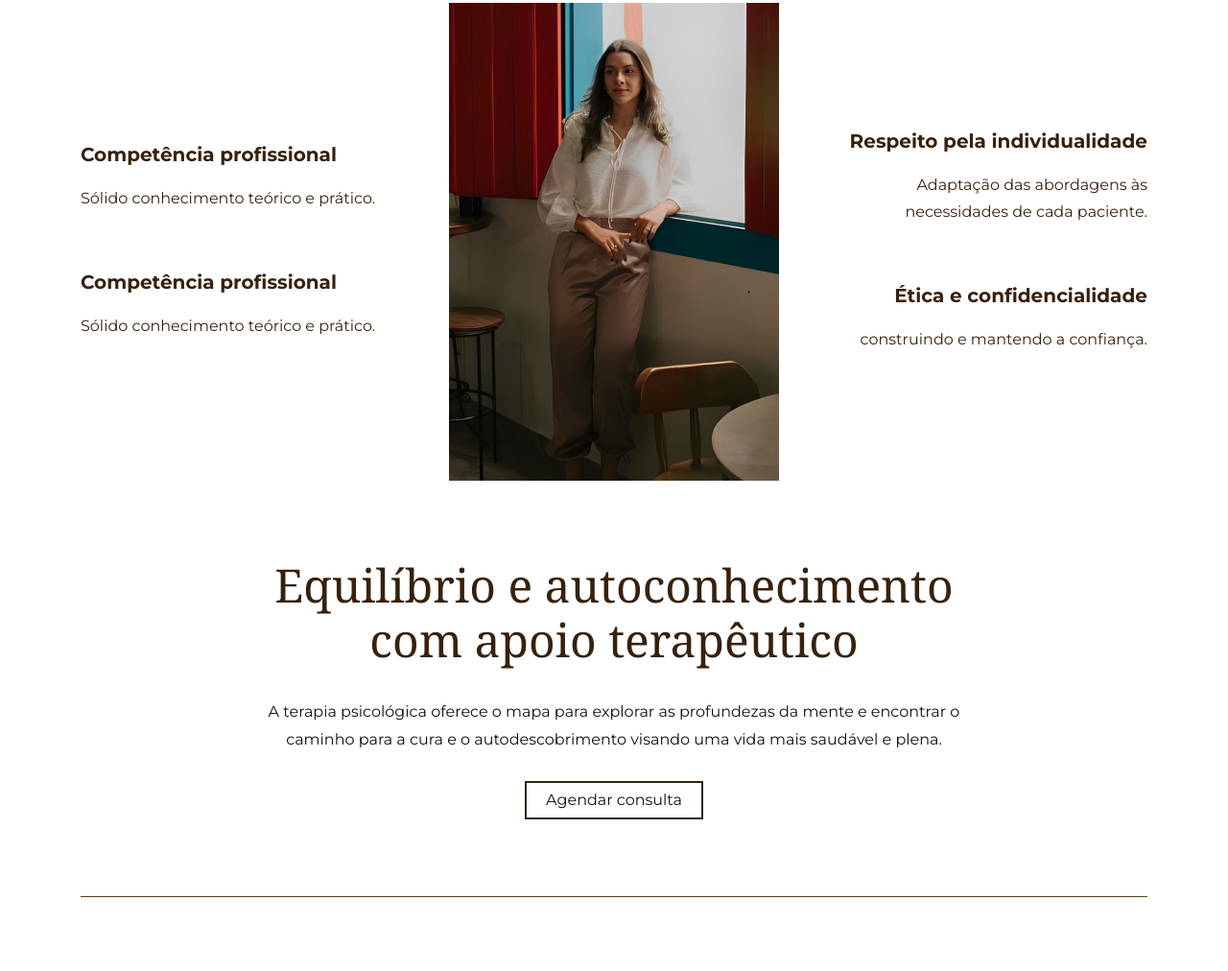
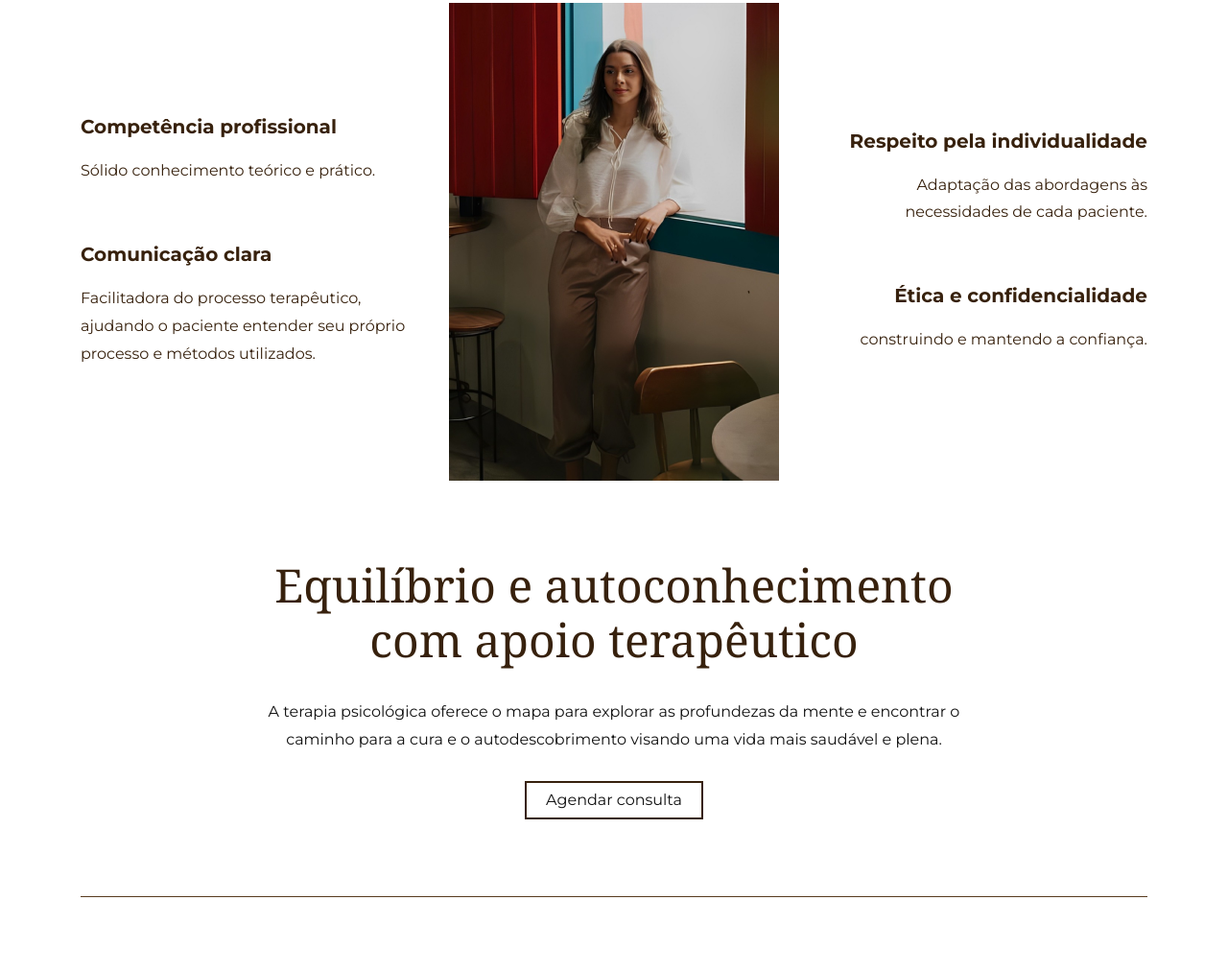
Before and after one commit to Weryclison/psilarissalopes, a plain HTML site: page index.html in a window 1280 px wide. Shown: the part 1443-2455 px from the top of the page at 96% size. Drawn offline with Linux system fonts and the light colour scheme.

Commit message:
erro escrita diferenciais

```diff
--- a/index.html
+++ b/index.html
@@ -61,8 +61,8 @@
         <p class="font-2-b marrom-1">Sólido conhecimento teórico e prático.</p>
       </div>
       <div class="grupo-texto">
-        <h3 class="font-2-a marrom-1">Competência profissional</h3>
-        <p class="font-2-b marrom-1">Sólido conhecimento teórico e prático.</p>
+        <h3 class="font-2-a marrom-1">Comunicação clara</h3>
+        <p class="font-2-b marrom-1">Facilitadora do processo terapêutico, ajudando o paciente entender seu próprio processo e métodos utilizados.</p>
       </div>
 
     </div>
```
Also changed, not shown: 1 other file.
